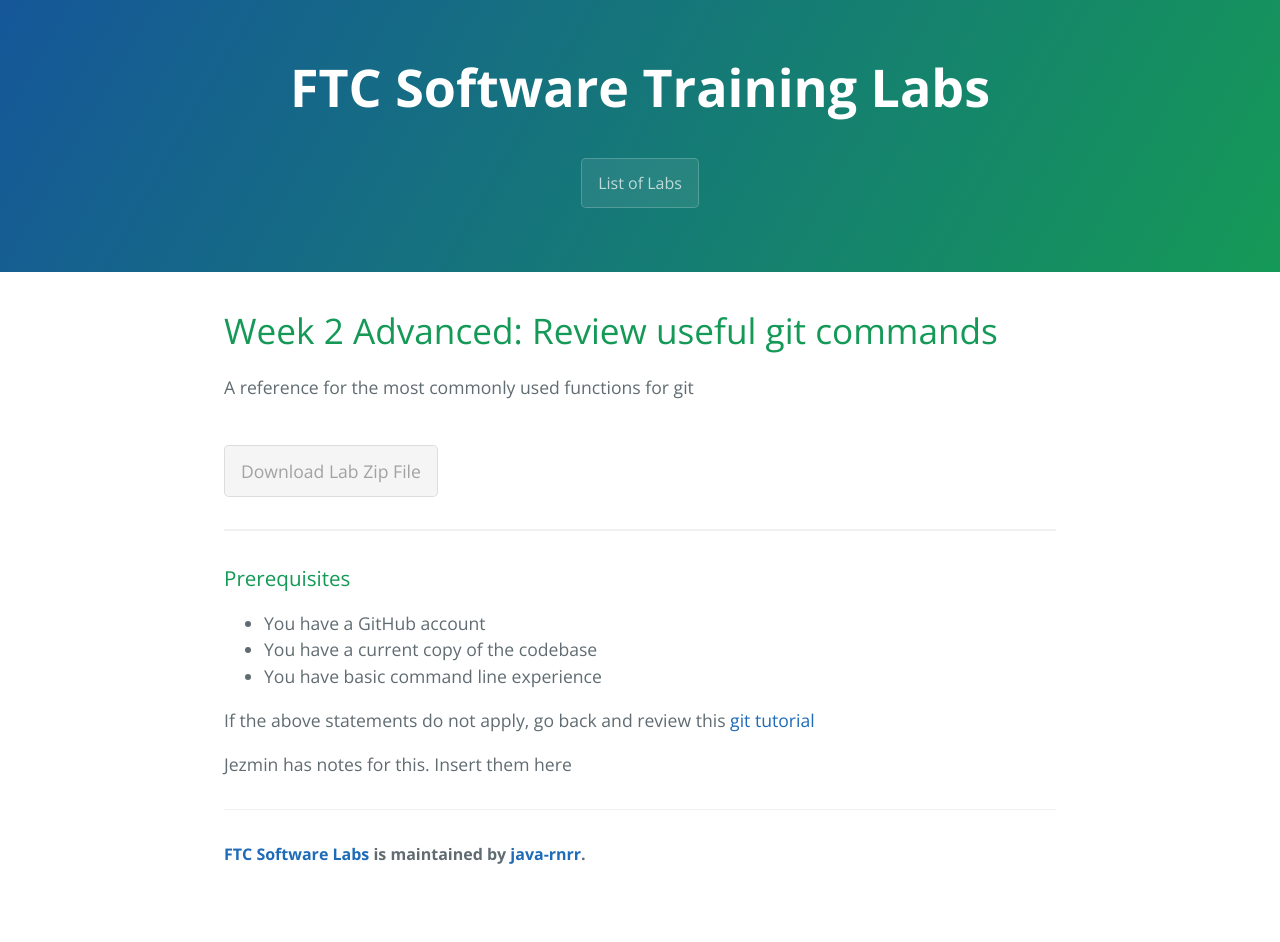
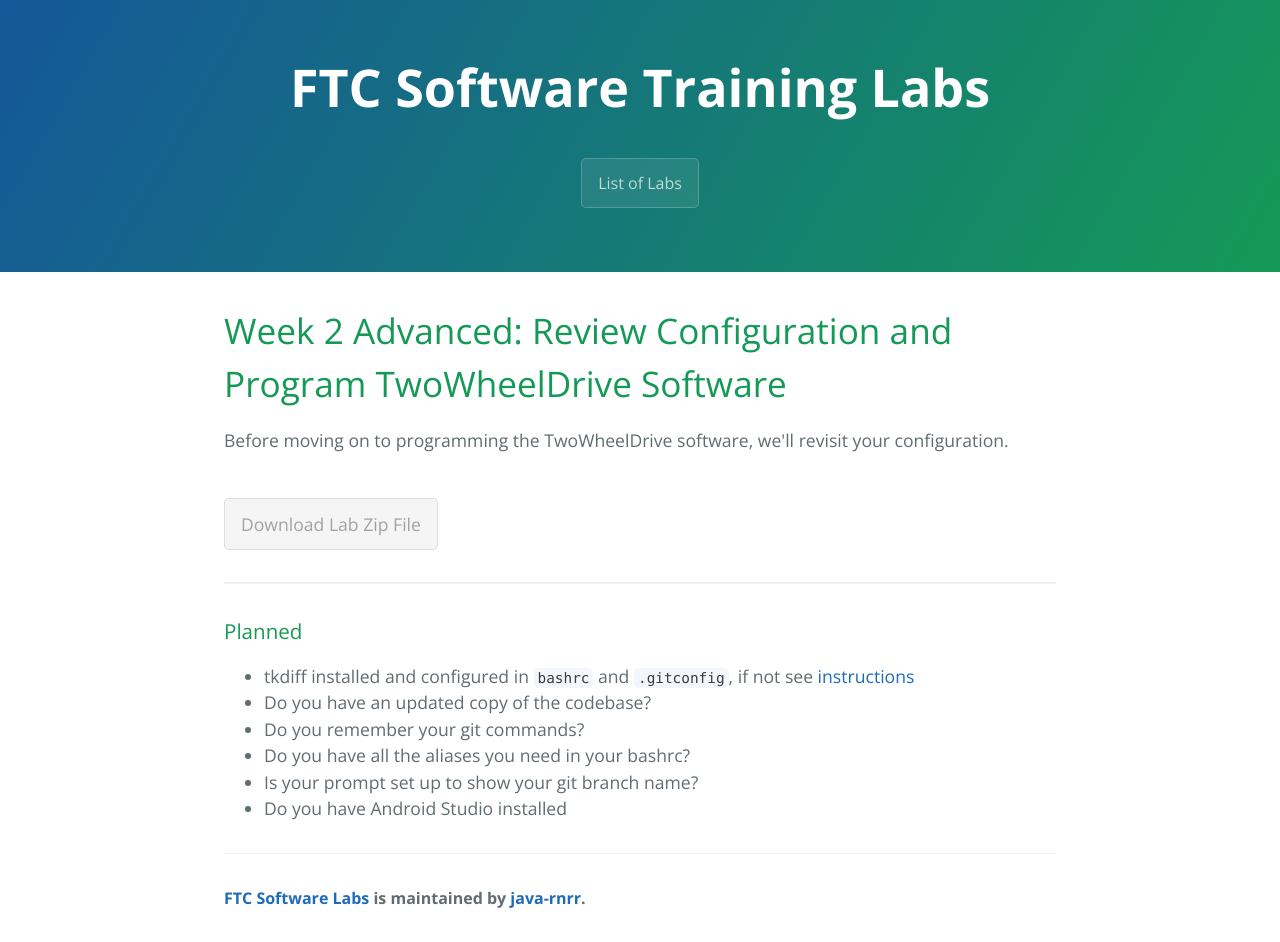
Before and after one commit to java-rnrr/getting-started, a Jekyll site: the page built from _posts/2019-06-03-aw2-git-review.md, in a window 1280 px wide. Built offline with Jekyll 4.4.1, drawn with Linux system fonts in a browser that asks for light colours; the repository's description, which GitHub fills in, is left out; before the commit the page ends 900 px from its top, so only the background shows below that.

Commit message:
Update 2019-06-03-aw2-git-review.md

```diff
--- a/_posts/2019-06-03-aw2-git-review.md
+++ b/_posts/2019-06-03-aw2-git-review.md
@@ -1,16 +1,15 @@
 ---
 layout: post
-title: "Week 2 Advanced: Review useful git commands"
-description: A reference for the most commonly used functions for git
+title: "Week 2 Advanced: Review Configuration and Program TwoWheelDrive Software"
+description: Before moving on to programming the TwoWheelDrive software, we'll revisit your configuration.
 ---
 
 
-### Prerequisites
+### Planned
 
-* You have a GitHub account
-* You have a current copy of the codebase
-* You have basic command line experience
-
-If the above statements do not apply, go back and review this [git tutorial](insert reference here)
-
-Jezmin has notes for this. Insert them here
+* tkdiff installed and configured in `bashrc` and `.gitconfig`, if not see [instructions](https://github.com/java-rnrr/software/wiki/Getting-Started#how-to-setup-your-bashrc-and-bashrc_profile)
+* Do you have an updated copy of the codebase?
+* Do you remember your git commands?
+* Do you have all the aliases you need in your bashrc?
+* Is your prompt set up to show your git branch name?
+* Do you have Android Studio installed
```
